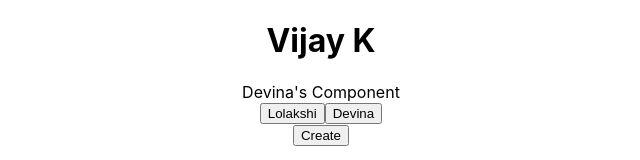
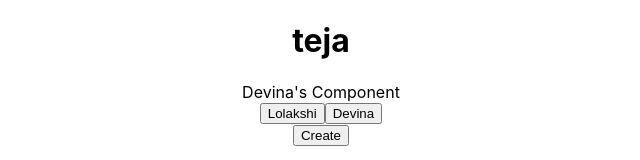
Before and after one commit to MeghaGowda1223456/Git-practice, a React (Create React App) app: page / in a window 1280 px wide. Shown: the top 160 px of the page, without its empty margins (319-959 px from the left). Built offline with nearby package versions, Linux system fonts and the light colour scheme.

Commit message:
dont edit

```diff
--- a/src/components/ComponentB.js
+++ b/src/components/ComponentB.js
@@ -3,7 +3,7 @@ import React from 'react'
 function ComponentB() {
   return (
     <div>
-        <h1>Vijay K</h1>
+        <h1>teja</h1>
     </div>
   )
 }
```
